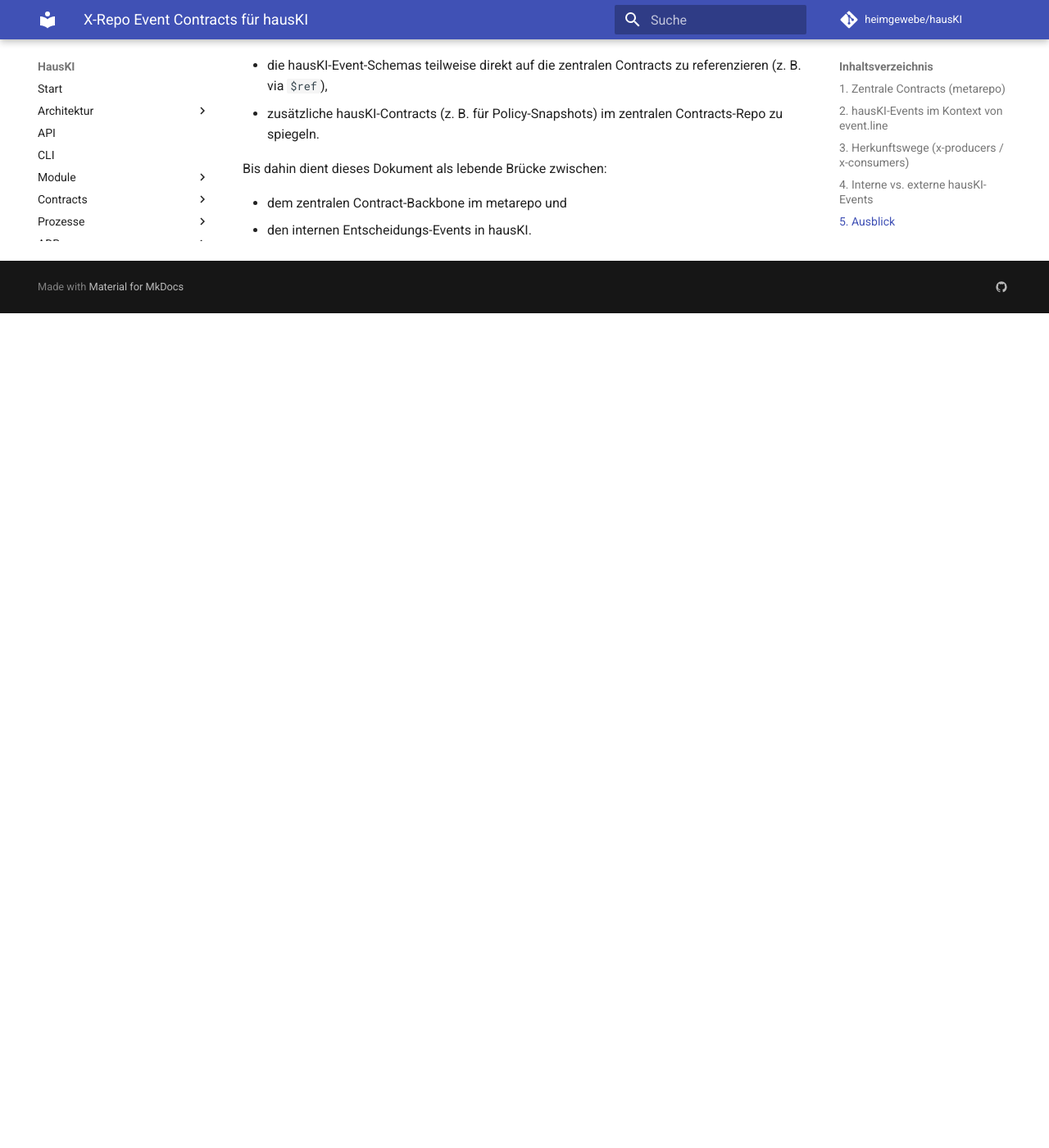
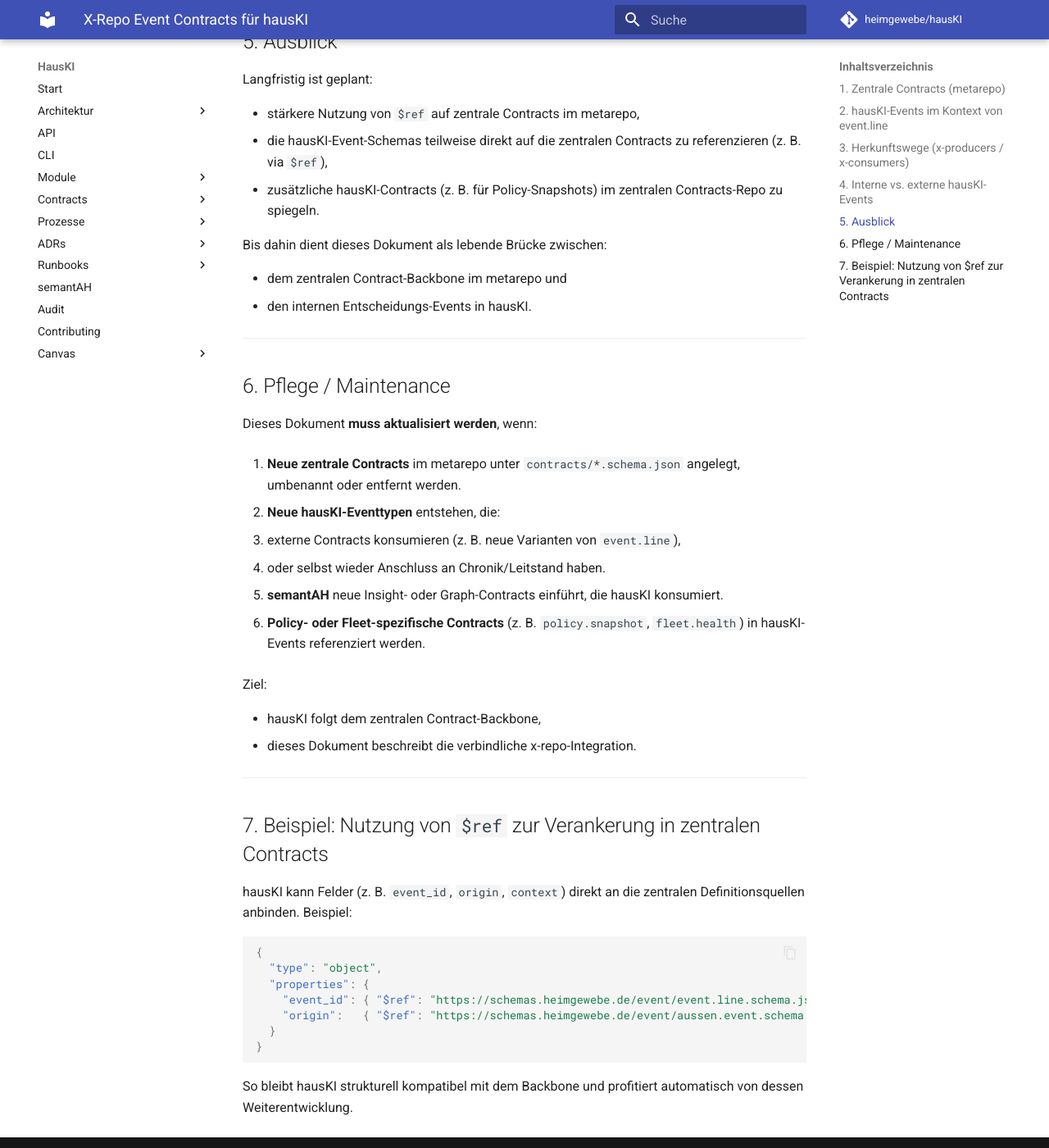
Before and after one commit to heimgewebe/hausKI, an MkDocs documentation site: the page built from docs/contracts/x-repo-events.md, in a window 1280 px wide and 1400 px high, scrolled down 2222 px. Shown: the whole window at 82% size. Built offline with MkDocs 1.6.1 and Material for MkDocs 9.7.7, drawn with Linux system fonts in a browser that asks for light colours; comment, search, counter and statistics services are not loaded; before the commit the page ends 2604 px from its top, so only the background shows below that; some of the changed text lies outside the part shown.

Commit message:
docs(contracts): correct metarepo reference and add maintenance section
Co-authored-by: alexdermohr <216529510+alexdermohr@users.noreply.github.com>

````diff
--- a/docs/contracts/x-repo-events.md
+++ b/docs/contracts/x-repo-events.md
@@ -4,14 +4,17 @@ Dieses Dokument verankert die hausKI-Eventwelt explizit in den zentralen Heimgew
 
 ## 1. Zentrale Contracts (metarepo)
 
-Die kanonischen Event- und Insight-Contracts liegen im Contracts-Repo (metarepo):
+Die kanonischen Event- und Insight-Contracts liegen im **metarepo**
+im Verzeichnis `contracts/` (JSON Schema Draft 2020-12):
 
 - `contracts/aussen.event.schema.json` – externe Roh-Events (Feeds, News, etc.)
 - `contracts/event.line.schema.json` – normalisierte Event-Linien im Chronik-Backbone
+- `contracts/insights.schema.json` – generische semantische Insights
 - `contracts/insights.daily.schema.json` – tägliche semantische Zusammenfassungen (semantAH → leitstand → hausKI)
 - `contracts/fleet.health.schema.json` – Fleet-Gesundheitszustand (wgx / Leitstand)
 
-hausKI definiert **keine alternativen Versionen** dieser Schemas, sondern arbeitet auf Basis dieser Kanon-Contracts.
+hausKI definiert **keine alternativen Versionen** dieser Schemas,
+sondern arbeitet vollständig auf Basis dieser kanonischen Contracts.
 
 ## 2. hausKI-Events im Kontext von `event.line`
 
@@ -73,6 +76,7 @@ Für externe Events sollte dieses Dokument regelmäßig angepasst werden, sobald
 
 Langfristig ist geplant:
 
+- stärkere Nutzung von `$ref` auf zentrale Contracts im metarepo,
 - die hausKI-Event-Schemas teilweise direkt auf die zentralen Contracts zu referenzieren (z. B. via `$ref`),
 - zusätzliche hausKI-Contracts (z. B. für Policy-Snapshots) im zentralen Contracts-Repo zu spiegeln.
 
@@ -80,3 +84,45 @@ Bis dahin dient dieses Dokument als lebende Brücke zwischen:
 
 - dem zentralen Contract-Backbone im metarepo und
 - den internen Entscheidungs-Events in hausKI.
+
+---
+
+## 6. Pflege / Maintenance
+
+Dieses Dokument **muss aktualisiert werden**, wenn:
+
+1. **Neue zentrale Contracts** im metarepo unter `contracts/*.schema.json` angelegt,
+   umbenannt oder entfernt werden.
+
+2. **Neue hausKI-Eventtypen** entstehen, die:
+   - externe Contracts konsumieren (z. B. neue Varianten von `event.line`),
+   - oder selbst wieder Anschluss an Chronik/Leitstand haben.
+
+3. **semantAH** neue Insight- oder Graph-Contracts einführt, die hausKI konsumiert.
+
+4. **Policy- oder Fleet-spezifische Contracts** (z. B. `policy.snapshot`, `fleet.health`)
+   in hausKI-Events referenziert werden.
+
+Ziel:
+
+- hausKI folgt dem zentralen Contract-Backbone,
+- dieses Dokument beschreibt die verbindliche x-repo-Integration.
+
+---
+
+## 7. Beispiel: Nutzung von `$ref` zur Verankerung in zentralen Contracts
+
+hausKI kann Felder (z. B. `event_id`, `origin`, `context`) direkt an die zentralen
+Definitionsquellen anbinden. Beispiel:
+
+```json
+{
+  "type": "object",
+  "properties": {
+    "event_id": { "$ref": "https://schemas.heimgewebe.de/event/event.line.schema.json#/properties/id" },
+    "origin":   { "$ref": "https://schemas.heimgewebe.de/event/aussen.event.schema.json#/properties/source" }
+  }
+}
+```
+
+So bleibt hausKI strukturell kompatibel mit dem Backbone und profitiert automatisch von dessen Weiterentwicklung.
````
